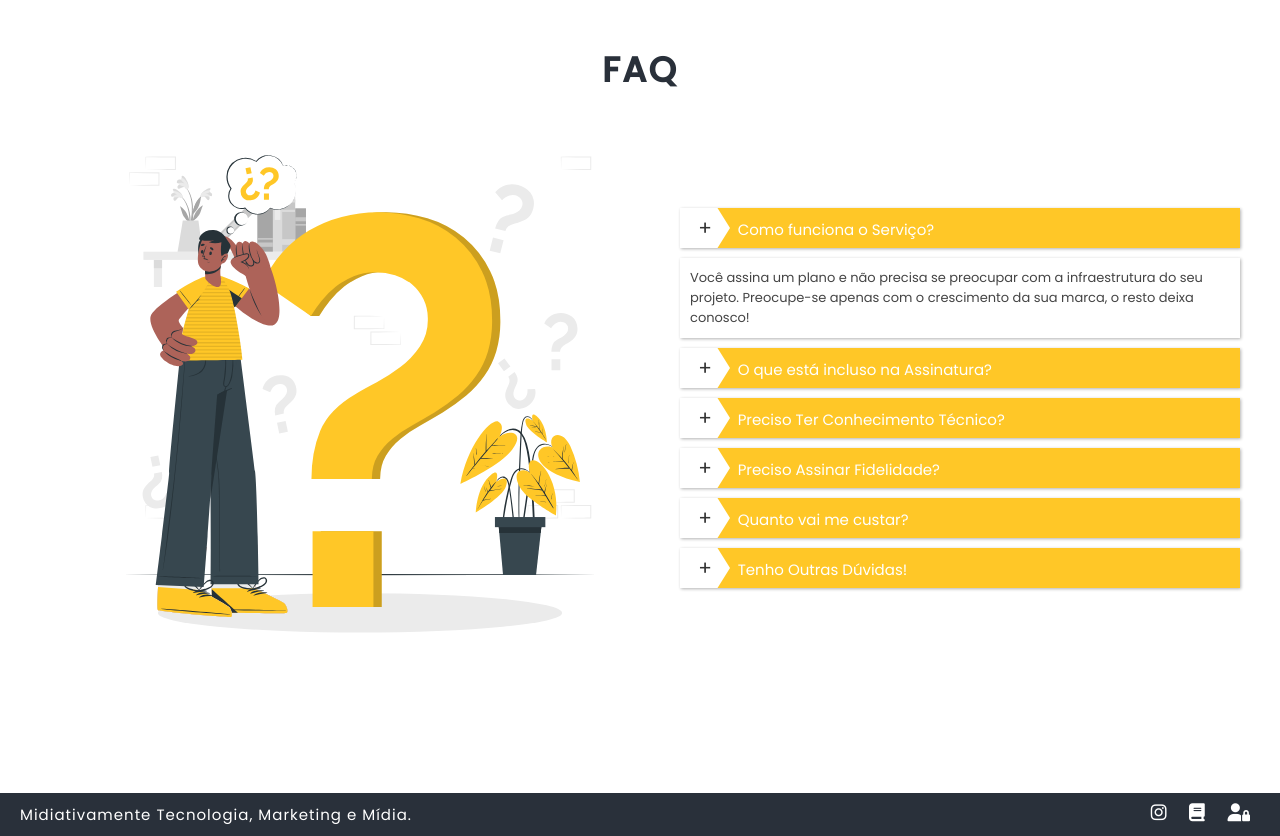
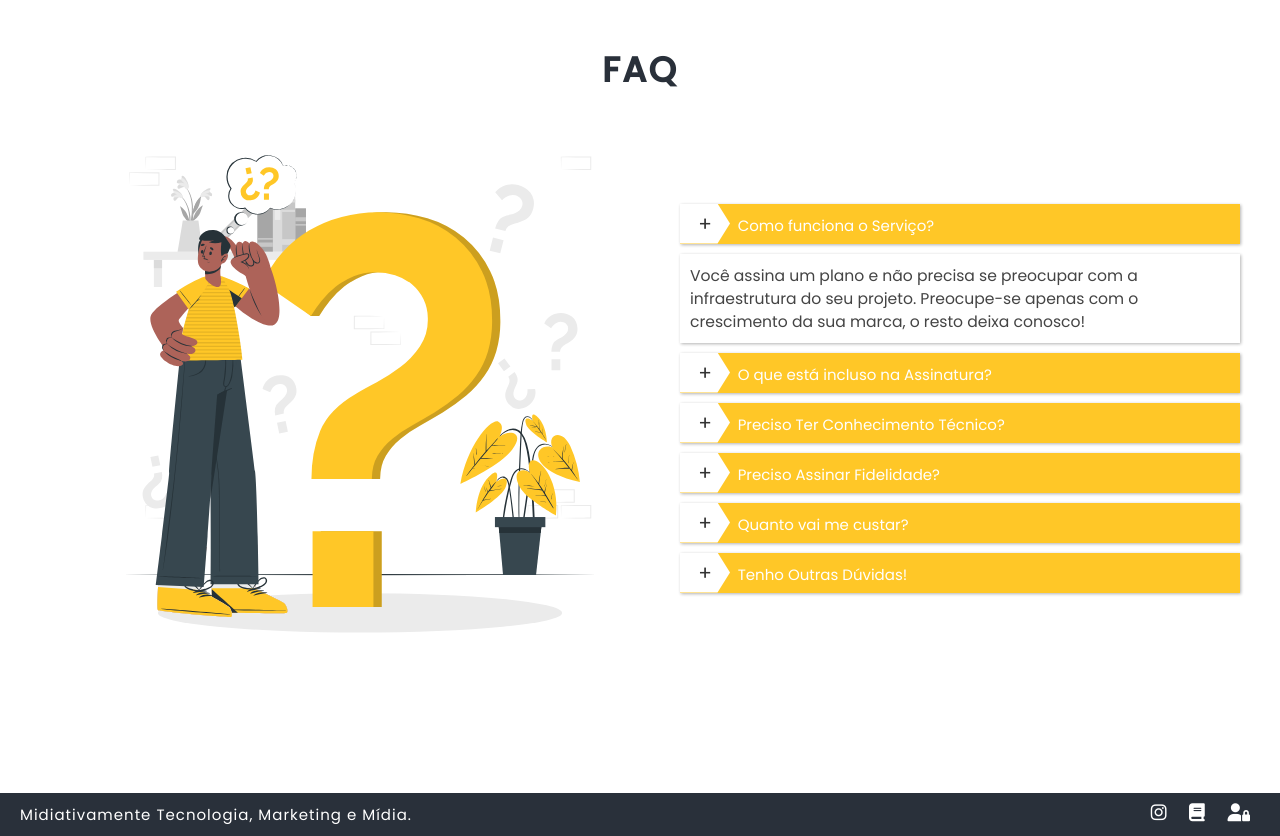
Before and after one commit to vandaqui/ecommerciar, a plain HTML site: page index.html in a window 1280 px wide. Shown: the part 5053-5889 px from the top of the page. Drawn offline with nearby package versions, Linux system fonts and the light colour scheme.

Commit message:
Update Acoordion FOnt Size

```diff
--- a/css/style.css
+++ b/css/style.css
@@ -543,6 +543,9 @@ overflow-x: hidden;
             box-shadow: .1rem .1rem .3rem rgba(0, 0, 0, .3);
     font-size: 1.3rem;
     display: none;
+}
+.faq .row .accordion-container .accordion .accordion-body p{
+    font-size: 1.2em;
 }
 .faq .row .accordion-container .accordion:nth-child(1) .accordion-body{
     display: block;
```
